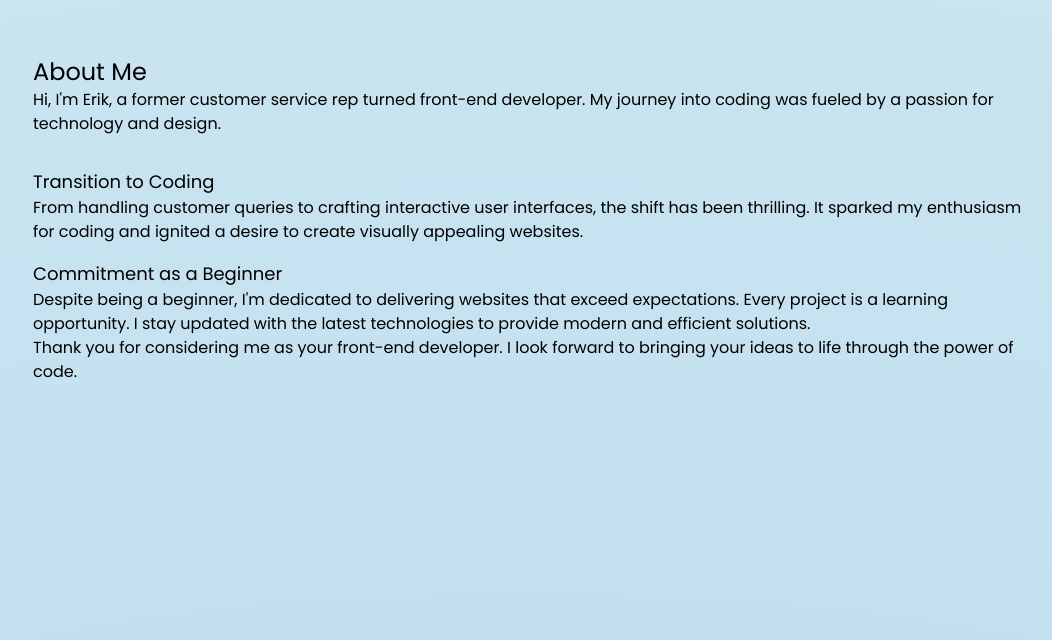
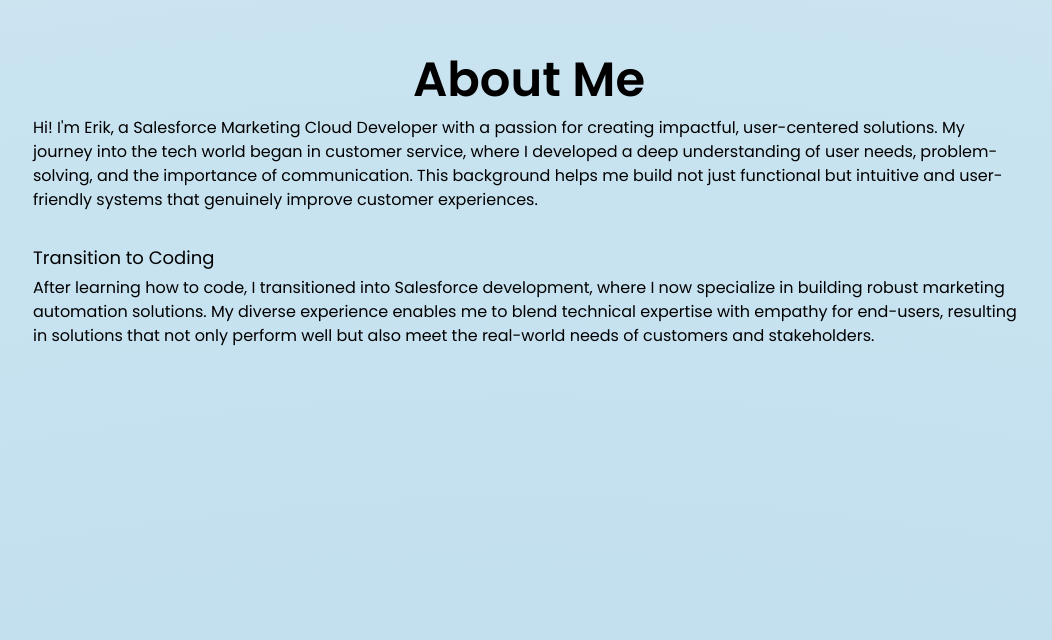
Before and after one commit to ErikXh/erik-portfolio, a React (Vite) app: page / in a window 1280 px wide. Shown: the part 920-1560 px from the top of the page, without its empty margins (111-1163 px from the left). Built offline with nearby package versions, Linux system fonts and the light colour scheme.

Commit message:
small updates

```diff
--- a/src/components/About.jsx
+++ b/src/components/About.jsx
@@ -4,7 +4,7 @@
   return (
     <section id='about' className='section'>
 
-    <div className='container w-[80%] py-20'>
+    <div className='container w-[80%] py-20 hidden'>
 
     <div className="py-4">
         <h2 className='text-2xl'>About Me</h2>
@@ -27,6 +27,36 @@
       <p>Thank you for considering me as your front-end developer.
         I look forward to bringing your ideas to life through the power of code.</p>
     </div>
+
+<div className='container w-[80%] py-20'>
+
+<div className="py-4">
+<div className="flex flex-row justify-center">
+
+<h2 className='text-3xl lg:text-5xl font-semibold mb-3'>About Me</h2>
+
+</div>
+      <p>
+      Hi! I'm Erik, a Salesforce Marketing Cloud Developer with a passion for creating impactful,
+      user-centered solutions. My journey into the tech world began in customer service,
+      where I developed a deep understanding of user needs, problem-solving,
+      and the importance of communication. This background helps me build not just functional
+      but intuitive and user-friendly systems that genuinely improve customer experiences.
+      </p>
+</div>
+
+<div className="py-4">
+    <h3 className='text-lg mb-1'>Transition to Coding</h3>
+      <p>After learning how to code, I transitioned into Salesforce development,
+        where I now specialize in building robust marketing automation solutions.
+        My diverse experience enables me to blend technical expertise with empathy for end-users,
+        resulting in solutions that not only perform well but also meet the real-world needs of
+        customers and stakeholders.
+      </p>
+</div>
+</div>
+
+
     </section>
 
   );
--- a/src/components/ContactForm.jsx
+++ b/src/components/ContactForm.jsx
@@ -65,7 +65,9 @@
           type="submit"
           btnName="submit"/>
         </div>
-
+       <p className='sm:text-[0.55rem] lg:text-[0.85rem] italic'>*By submitting this form, you agree to the collection and use of your name and email for
+        communication purposes regarding your inquiry.
+        Your data will be securely stored and not shared with third parties.</p>
       </form>
     </div>
   );
--- a/src/components/Hero.jsx
+++ b/src/components/Hero.jsx
@@ -17,8 +17,8 @@
         <div className="container w-full flex content-center text-center">
         <div className="flex justify-center items-center">
         <h1 className="text-2xl md:text-3xl lg:text-5xl font-bold">
-        Hello, my name is <span className="text-animation">Erik</span> and I am a freelance
-        <span className="text-animation"> front end developer!</span>
+        Hello, my name is <span className="text-animation">Erik</span> and I am a
+        <span className="text-animation"> Salesforce Marketing Cloud and Front End Developer!</span>
         </h1>
         </div>
         </div>
```
